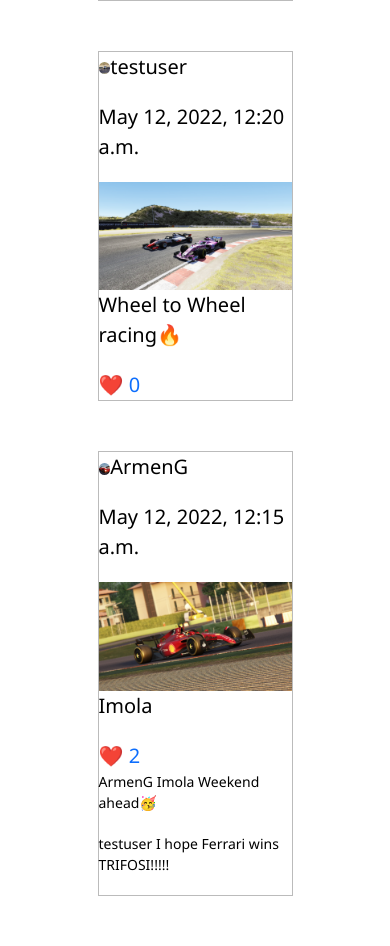
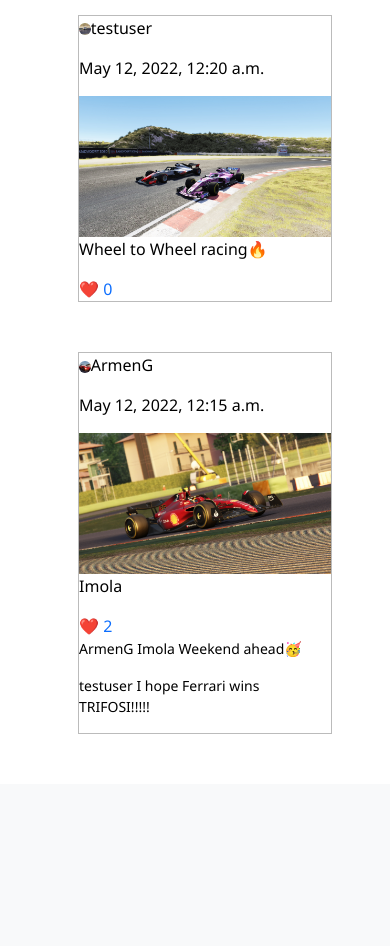
Before and after one commit to ArmenG888/PyInsta, a Django app: page / in a window 390 px wide. Shown: the part 430-1376 px from the top of the page. After the commit the page ends 1164 px from the top, so only its background shows below. Run offline with Django 4.2, Linux system fonts and the light colour scheme; a user stored in the database is signed in; data comes from the database, SQL or seed files in the repository; both versions use the stored data as it was after the commit.

Commit message:
Mobil ui improvements

```diff
--- a/pysta/static/main.css
+++ b/pysta/static/main.css
@@ -1,7 +1,6 @@
 * {
     font-family: Segoe UI,Frutiger,Frutiger Linotype,Dejavu Sans,Helvetica Neue,Arial,sans-serif ;
     font-size: 20px;
-
     color:black;
     text-decoration: none;
 }
@@ -24,7 +23,7 @@
     margin-left: 25%;
     flex-direction: column;
     border: 1px solid rgb(187, 187, 187);
-    width:50%;
+    width:35%;
     height:auto;
     margin-bottom: 50px;
     text-decoration: none;
@@ -44,3 +43,14 @@
     object-fit: cover;
     border-radius: 50%;
 }
+@media only screen and (max-width: 750px)
+{
+    *{
+        font-size: 16px;
+    }
+    .posts{
+        margin-left: 20%;
+        width: 65%;
+        height: auto;
+    }
+}
```
Also changed, not shown: pysta/db.sqlite3, pysta/media/Screenshot_2022-04-24-18-39-35-017_com.instructure.candroid.jpg (added), 4 other files.
